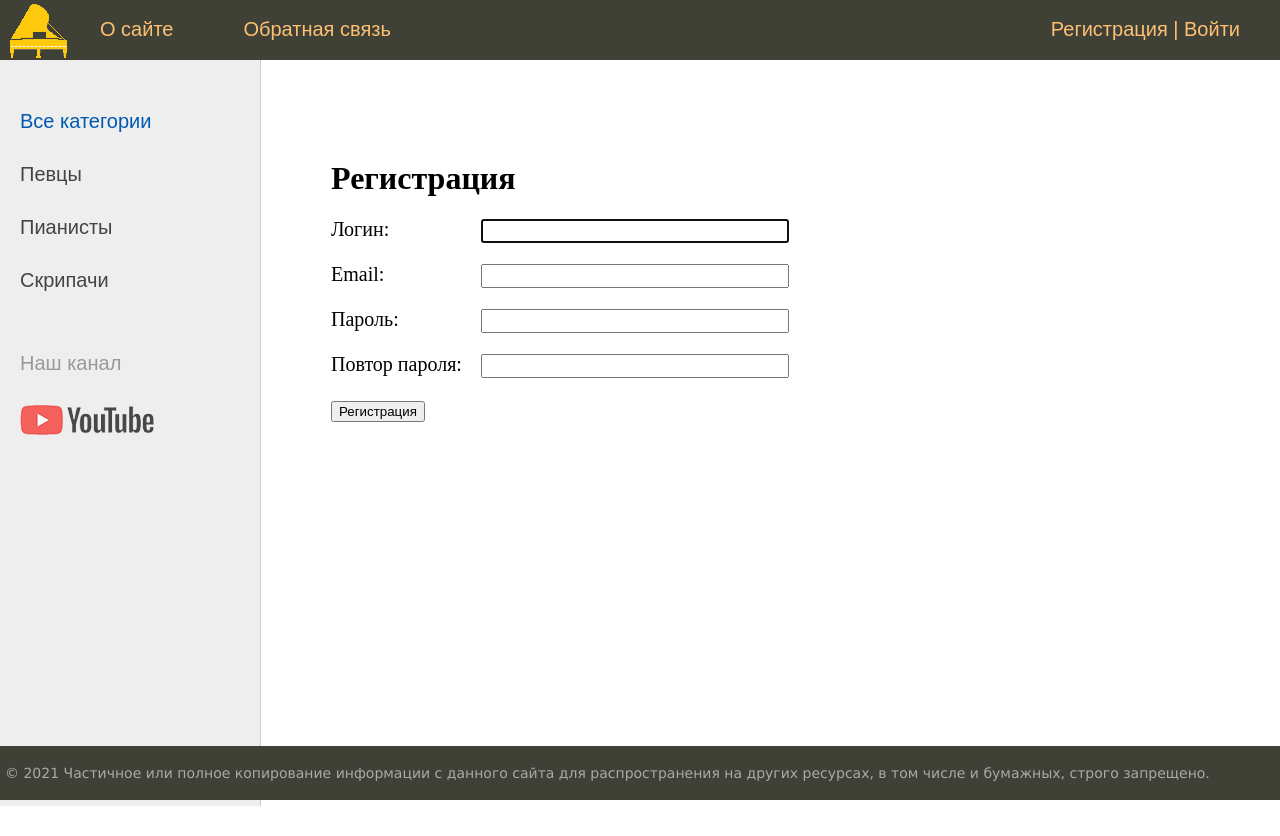
After one commit to Evchap/Blog_site, a Django app: page /register/ in a window 1280 px wide. The commit adds this page. Run offline with Django 4.2, Linux system fonts and the light colour scheme; data comes from the database, SQL or seed files in the repository; both versions use the stored data as it was after the commit.

Commit message:
Added: users registration

```diff
--- a/musicians/forms.py
+++ b/musicians/forms.py
@@ -1,4 +1,6 @@
 from django import forms
+from django.contrib.auth.forms import UserCreationForm
+from django.contrib.auth.models import User
 from django.core.exceptions import ValidationError
 
 from .models import *
@@ -23,3 +25,13 @@ class AddPostForm(forms.ModelForm):
             raise ValidationError('Длина превышает 200 символов')
 
         return title
+
+class RegisterUserForm(UserCreationForm):
+    username = forms.CharField(label='Логин', widget=forms.TextInput(attrs={'class': 'form-input'}))
+    email = forms.EmailField(label='Email', widget=forms.EmailInput(attrs={'class': 'form-input'}))
+    password1 = forms.CharField(label='Пароль', widget=forms.PasswordInput(attrs={'class': 'form-input'}))
+    password2 = forms.CharField(label='Повтор пароля', widget=forms.PasswordInput(attrs={'class': 'form-input'}))
+
+    class Meta:
+        model = User
+        fields = ('username', 'email', 'password1', 'password2')
--- a/musicians/templates/musicians/base.html
+++ b/musicians/templates/musicians/base.html
@@ -17,12 +17,11 @@
 			<ul id="mainmenu" class="mainmenu">
 			<li class="logo"><a href="{% url 'home' %}"><div class="logo"></div></a></li>
 {% for m in menu %}
-    {% if not forloop.last %}
 				<li><a href="{% url m.url_name %}">{{m.title}}</a></li>
-    {% else %}
-				<li class="last"><a href="{% url m.url_name %}">{{m.title}}</a></li>
-    {% endif %}
 {% endfor %}
+			<li class="last">
+            <a href="{% url 'register' %}">Регистрация</a> | <a href="{% url 'login' %}">Войти</a>
+			</li>
 			</ul>
 			<div class="clear"></div>
 		</div>
--- /dev/null
+++ b/musicians/templates/musicians/register.html
@@ -0,0 +1,19 @@
+{% extends 'musicians/base.html' %}
+
+{% block content %}
+<h1>{{title}}</h1>
+
+<form method="post">
+    {% csrf_token %}
+
+{% for f in form %}
+<p><label class="form-label" for="{{ f.id_for_label }}">{{f.label}}: </label>{{ f }}</p>
+<div class="form-error">{{ f.errors }}</div>
+{% endfor %}
+
+
+
+    <button type="submit">Регистрация</button>
+</form>
+
+{% endblock %}
--- a/musicians/urls.py
+++ b/musicians/urls.py
@@ -8,6 +8,7 @@ urlpatterns = [
     path('addpage/', AddPage.as_view(), name='add_page'),
     path('contact/', contact, name='contact'),
     path('login/', login, name='login'),
+    path('register/', RegisterUser.as_view(), name='register'),
 #    path('post/<int:post_id>/', show_post, name='post'), # ссылка на список статей
     path('post/<slug:post_slug>/', ShowPost.as_view(), name='post'),
     path('category/<slug:cat_slug>/', MusiciansCategory.as_view(), name='category'),
--- a/musicians/utils.py
+++ b/musicians/utils.py
@@ -5,7 +5,6 @@ from .models import *
 menu = [{'title': "О сайте", 'url_name': 'about'},
         {'title': "Добавить статью", 'url_name': 'add_page'},
         {'title': "Обратная связь", 'url_name': 'contact'},
-        {'title': "Войти", 'url_name': 'login'}
 ]
 
 
--- a/musicians/views.py
+++ b/musicians/views.py
@@ -1,4 +1,5 @@
 from django.contrib.auth.decorators import login_required
+from django.contrib.auth.forms import UserCreationForm
 from django.core.paginator import Paginator
 from django.http import HttpResponse, HttpResponseNotFound
 from django.shortcuts import render, redirect, get_object_or_404
@@ -106,3 +107,14 @@ class MusiciansCategory(DataMixin, ListView):
                                       cat_selected=context['posts'][0].cat_id)
 
         return dict(list(context.items()) + list(c_def.items()))
+
+
+class RegisterUser(DataMixin, CreateView):
+    form_class = RegisterUserForm
+    template_name = 'musicians/register.html'
+    success_url = reverse_lazy('login')
+
+    def get_context_data(self, *, object_list=None, **kwargs):
+        context = super().get_context_data(**kwargs)
+        c_def = self.get_user_context(title="Регистрация")
+        return dict(list(context.items()) + list(c_def.items()))
```
Also changed, not shown: db.sqlite3.
